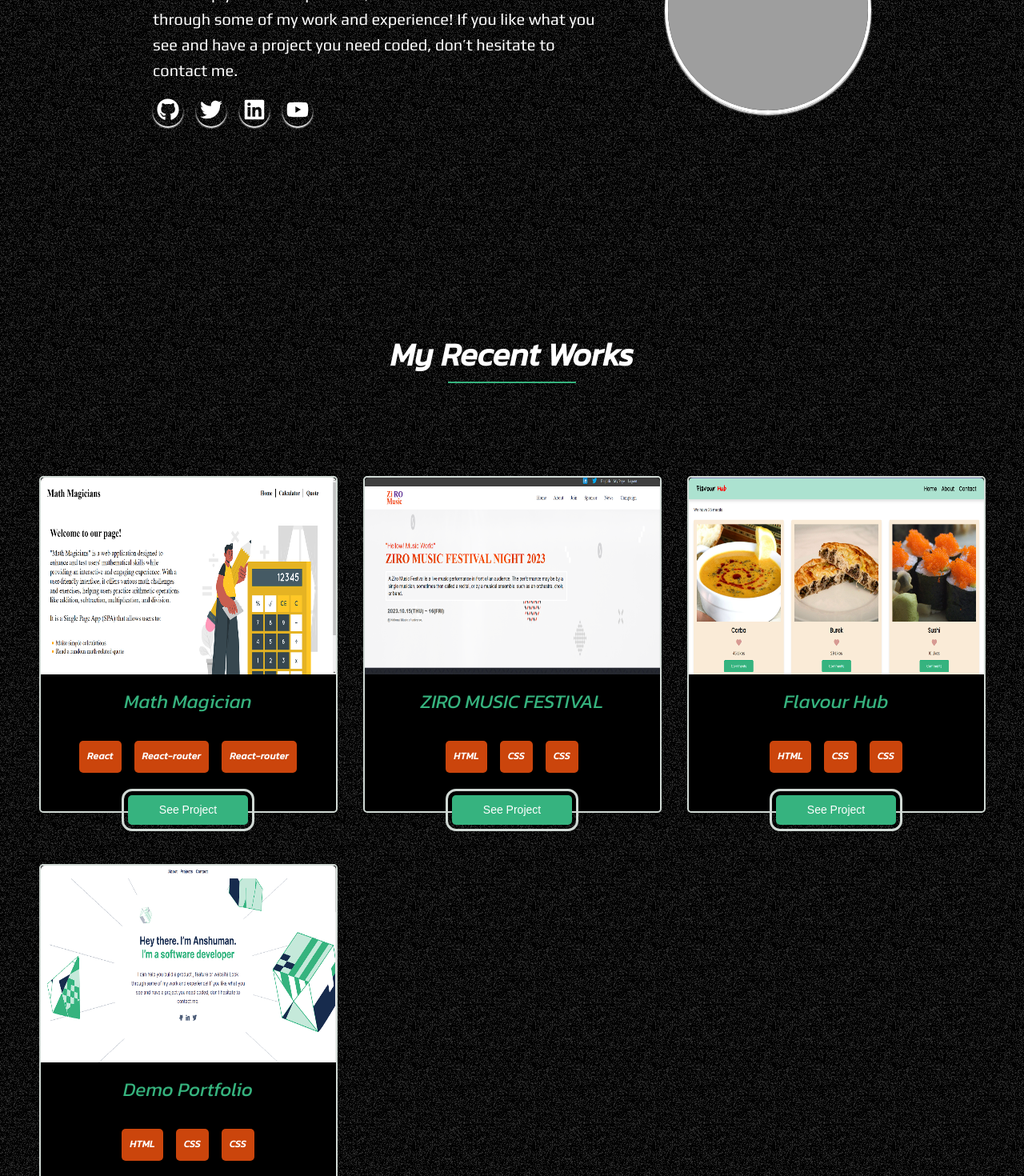
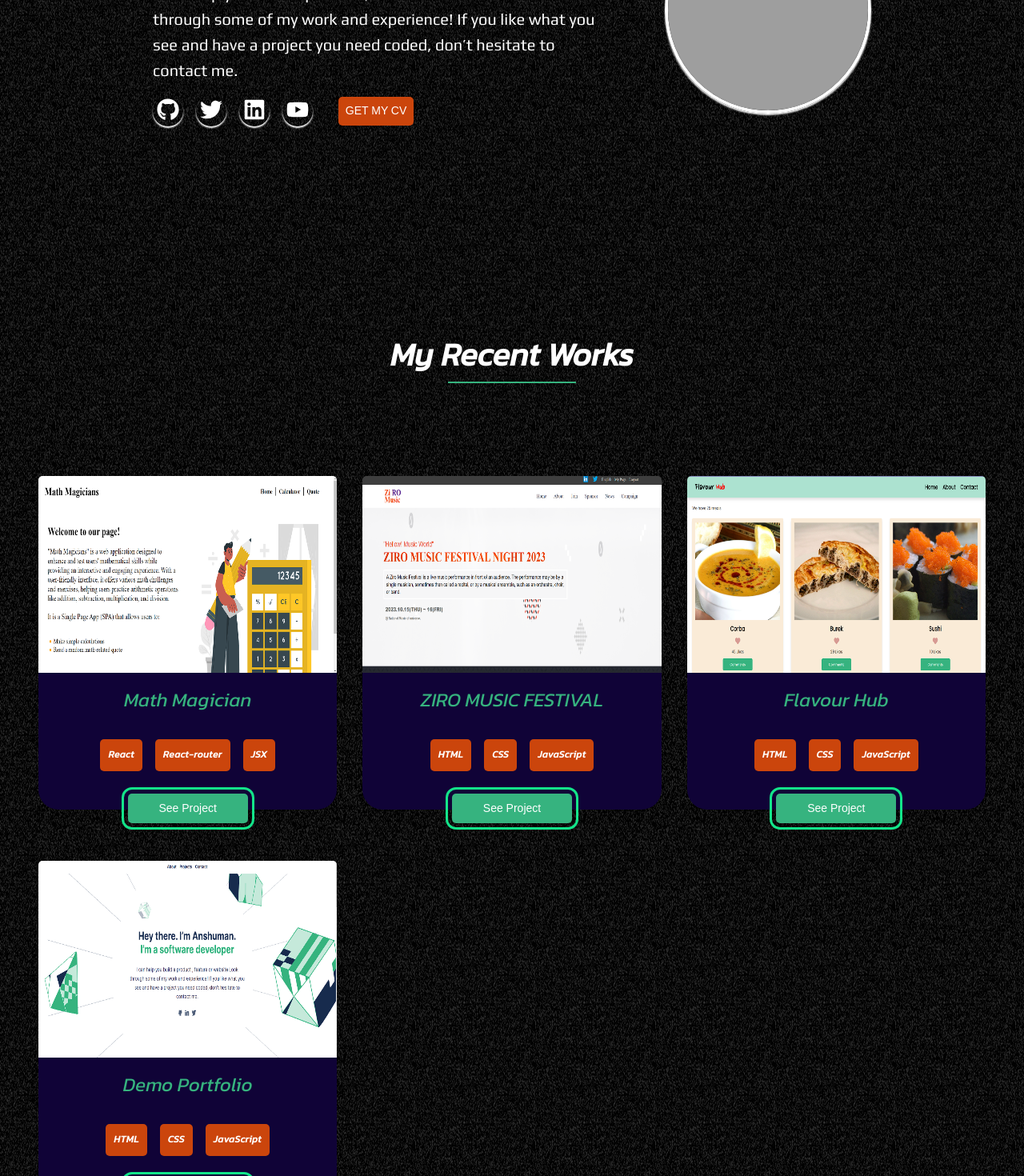
Before and after one commit to anshuman7negi/react-portfolio, a React (Create React App) app: page / in a window 1280 px wide. Shown: the part 440-1910 px from the top of the page at 80% size. Built offline with nearby package versions, Linux system fonts and the light colour scheme; grey boxes are pictures that could not be loaded; a web font is replaced by a local one.

Commit message:
added resume

```diff
--- a/src/components/pages/FirstSection.js
+++ b/src/components/pages/FirstSection.js
@@ -18,6 +18,7 @@ const FirstSection = () => (
                 of my work and experience! If you like what you see and have a project
                 you need coded, don’t hesitate to contact me.
             </p>
+            <div className="ResumeContainer">
                 <ul className="iconsList">
                     <li>
                         <a href="https://github.com/anshuman7negi"><img src={github} alt="" /></a>
@@ -38,6 +39,12 @@ const FirstSection = () => (
                             /></a>
                     </li>
                 </ul>
+                <button className="resume">
+                    <a href="https://docs.google.com/document/d/1UuXjP9NvQgBIDhwq7PdiDuY1pnZVYnA6mkMJguLWxfc/edit?usp=sharing" target="_blank" rel="noreferrer">
+                        GET MY CV
+                    </a>
+                </button>
+            </div>
         </div>
         <div className="profile">
             <img src={anshuman} alt="" />
--- a/src/components/pages/Projects.js
+++ b/src/components/pages/Projects.js
@@ -20,7 +20,7 @@ const Projects = () => {
                             <ul>
                                 <li>{item.languageUsed[0]}</li>
                                 <li>{item.languageUsed[1]}</li>
-                                <li>{item.languageUsed[1]}</li>
+                                <li>{item.languageUsed[2]}</li>
                             </ul>
                             <button className="seeProjectBtn" onClick={() => dispatch(selectProject(item)) } >See Project</button>
                         </div>
--- a/src/components/pages/SeeProject.js
+++ b/src/components/pages/SeeProject.js
@@ -30,7 +30,7 @@ const SeeProjects = () => {
                         <ul>
                             <li>{singleProject.languageUsed[0]}</li>
                             <li>{singleProject.languageUsed[1]}</li>
-                            <li>{singleProject.languageUsed[1]}</li>
+                            <li>{singleProject.languageUsed[2]}</li>
                         </ul>
                     </div>
                     <div className='bottomContainer'>
--- a/src/components/styles/AboutMe.css
+++ b/src/components/styles/AboutMe.css
@@ -107,6 +107,7 @@
     .aboutMe {
         display: flex;
         flex-direction: column;
+        align-items: center;
         gap: 2rem;
         flex: 1;
     }
--- a/src/components/styles/FirstSection.css
+++ b/src/components/styles/FirstSection.css
@@ -35,6 +35,28 @@
     font-weight: 400;
     line-height: 1.6;
     max-width: 35rem;
+}
+
+.ResumeContainer {
+    display: flex;
+    align-items: center;
+    gap: 2rem;
+}
+
+.resume {
+    background-color: #cb450c;
+    color: #fff;
+    font-weight: 500;
+    font-size: 0.875rem;
+    line-height: 1.38;
+    padding: 0.55rem;
+    border: none;
+    border-radius: 5px;
+}
+
+.resume a {
+    text-decoration: none;
+    color: #fff;
 }
 
 .iconsList {
@@ -106,12 +128,16 @@
 
 @media  (max-width:768px) {
 
+    .ResumeContainer {
+        flex-direction: column;
+    }
+
     .FirstSectionContainer {
         display: flex;
         flex-direction: column;
         align-items: center;
         justify-content: center;
-        padding: 1rem 2rem;
+        padding: 7rem 2rem;
     }
 
     .FirstSectionDetails h1 {
--- a/src/components/styles/Project.css
+++ b/src/components/styles/Project.css
@@ -33,7 +33,7 @@
     display: grid;
     grid-template-columns: 1fr 1fr 1fr;
     grid-template-rows: auto;
-    padding: 4rem 1rem;
+    padding: 4rem 3rem;
     grid-column-gap: 2rem;
     grid-row-gap: 4rem;
 }
@@ -41,14 +41,13 @@
 .card {
     display: flex;
     flex-direction: column;
-    border: 2px solid #d0d9d4;
-    border-radius: 5px;
-    max-width: 369px;
+    border-radius: 25px;
     position: relative;
     box-shadow: 0 8px 8px rgba(0, 0, 0, 0.1);
     padding-bottom: 2rem;
     gap: 1rem;
-    background-color: #000;
+    background-color: #100337;;
+    align-items: center;
 }
 
 .card img {
@@ -68,6 +67,7 @@
 .cardDetails p {
     color: rgb(54, 179, 126);
     font-size: 1.5rem;
+    text-align: center;
 }
 
 .cardDetails ul {
@@ -75,6 +75,9 @@
     list-style-type: none;
     gap: 1rem;
     padding-bottom: 1rem;
+    flex-wrap: wrap;
+    align-items: center;
+    justify-content: center;
 }
 
 .cardDetails ul li {
@@ -101,7 +104,7 @@
     border: none;
     width: 150px;
     border-radius: 5px;
-    outline: 3px solid #d0d9d4;
+    outline: 3px solid #13e58a;
     outline-offset: 5px;
 }
 
--- a/src/components/styles/SeeProject.css
+++ b/src/components/styles/SeeProject.css
@@ -1,6 +1,6 @@
 .seeProjectContainer {
     color: #fff;
-    background-color: rebeccapurple;
+    background-color: #393638;
     position: fixed;
     top: 50%;
     left: 50%;
@@ -46,6 +46,7 @@
     font-size: 1.5rem;
     line-height: 1.2;
     max-width: 20rem;
+    text-align: center;
 }
 
 .seeProject img {
@@ -101,8 +102,10 @@
 .projectBtn {
     display: flex;
     align-items: center;
-    justify-content: space-between;
+    justify-content: center;
     width: 100%;
+    gap: 20px;
+
 }
 
 .projectBtn button {
@@ -157,7 +160,6 @@
     .bottomContainer {
         display: flex;
         flex-direction: column;
-        padding: 0 2rem;
         gap: 2rem;
         align-items: center;
         justify-content: center;
```
Lines whose indentation alone changed are shown as unchanged.
